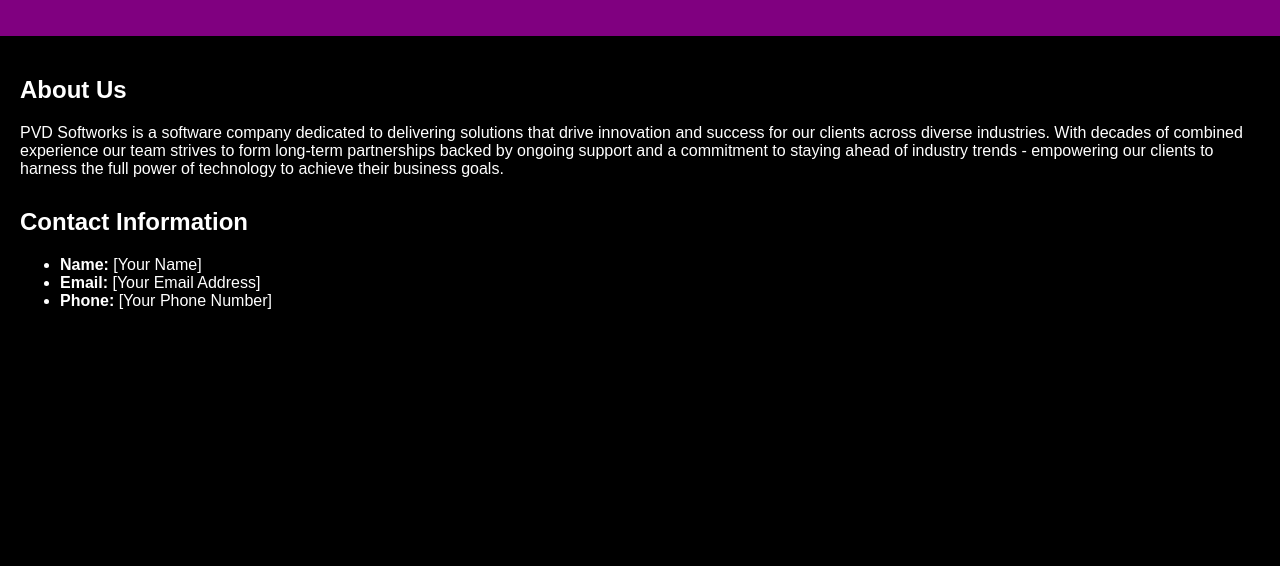
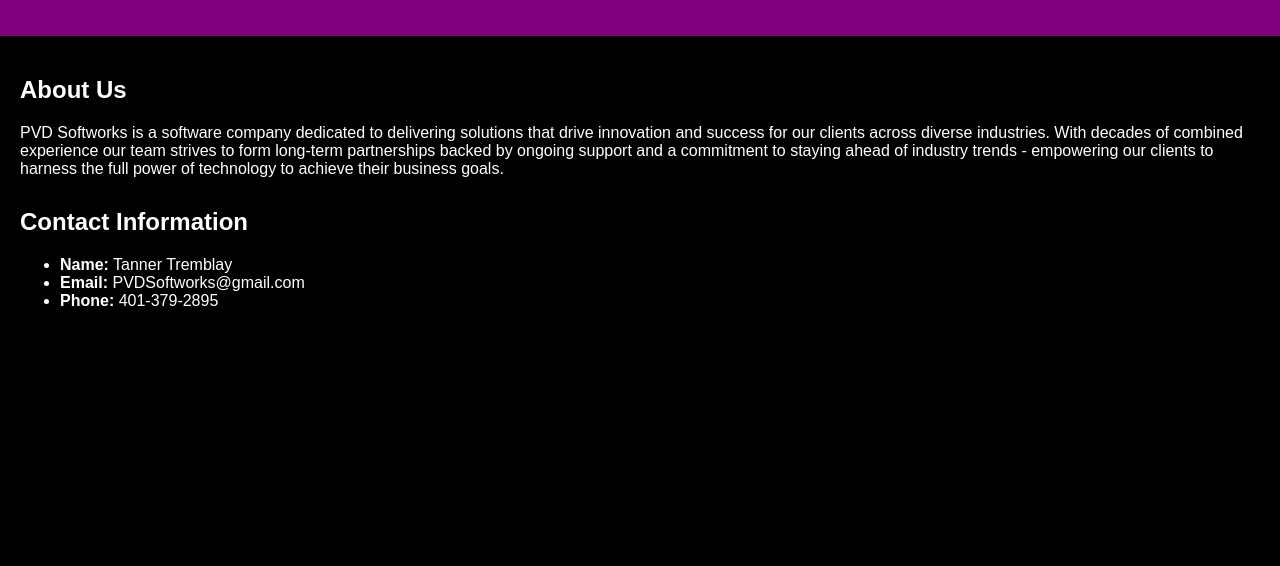
Before and after one commit to PVDSoftworks/PVDSoftworks.github.io, a plain HTML site: page index.html in a window 1280 px wide. Shown: the part 234-800 px from the top of the page. Drawn offline with nearby package versions, Linux system fonts and the light colour scheme.

Commit message:
Update index.html

```diff
--- a/index.html
+++ b/index.html
@@ -118,9 +118,9 @@ With decades of combined experience our team strives to form long-term partnersh
         <section>
             <h2>Contact Information</h2>
             <ul>
-                <li><strong>Name:</strong> [Your Name]</li>
-                <li><strong>Email:</strong> [Your Email Address]</li>
-                <li><strong>Phone:</strong> [Your Phone Number]</li>
+                <li><strong>Name:</strong> Tanner Tremblay</li>
+                <li><strong>Email:</strong> PVDSoftworks@gmail.com</li>
+                <li><strong>Phone:</strong> 401-379-2895</li>
             </ul>
         </section>
 
```
